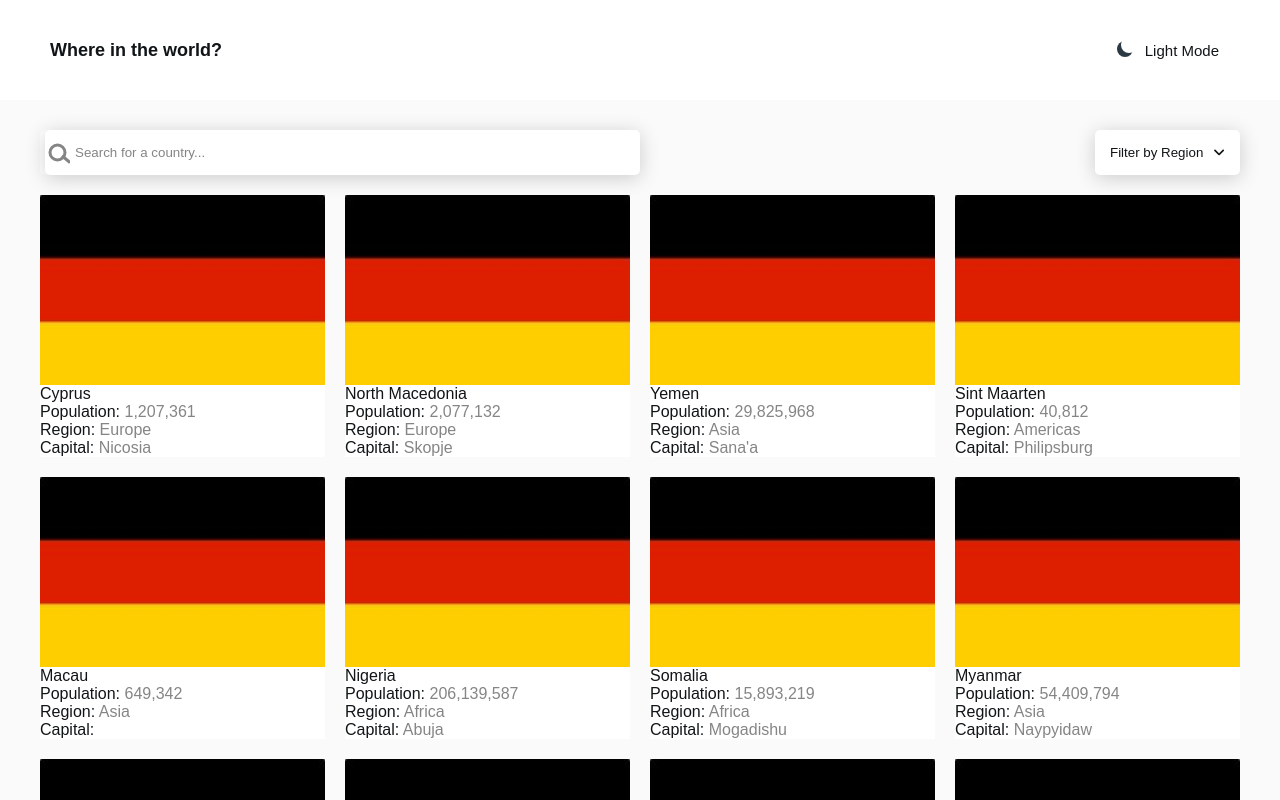
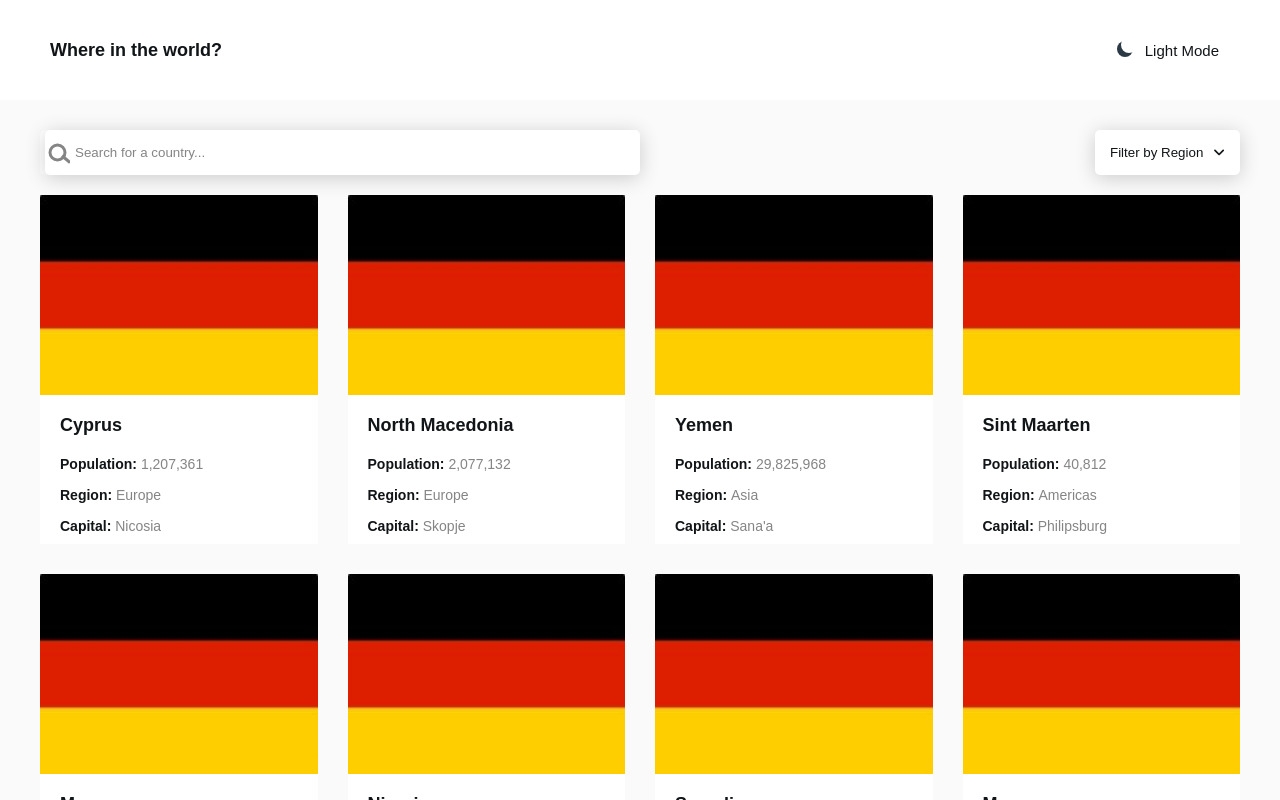
Before and after one commit to Xyzeebit/find-country, a Next.js app: page / in a window 1280 px wide. Shown: the top 800 px of the page. Built offline with nearby package versions, Linux system fonts and the light colour scheme; a web font is replaced by a local one.

Commit message:
Added fetch items on scroll

```diff
--- a/components/Country.jsx
+++ b/components/Country.jsx
@@ -11,7 +11,7 @@ export default function Country({ countryName, population, region, capital, flag
             color: theme.input,
 
         }}>
-            <Image
+            <img
                 src={flag}
                 alt="Flag"
                 width={300}
--- a/components/List.jsx
+++ b/components/List.jsx
@@ -1,25 +1,71 @@
-import { useState, useEffect } from 'react';
+import { useState, useEffect, useContext } from 'react';
 import useInfiniteScroll from '../hooks/useInfiniteScroll';
+import Country from './Country';
+import Link from 'next/link';
+import ThemeContext from './ThemeContext';
 
-export default function List() {
-  const [data, setData] = useState(Array.from(Array(30).keys(), n => n + 1));
+export default function List({ countries }) {
+  const LIMIT = 20;
+  const [data, setData] = useState(countries.slice(0, LIMIT));
   const [isFetching, setIsFetching] = useInfiniteScroll(fetchMoreItems);
-
+  const [theme] = useContext(ThemeContext);
+  console.log(data);
   function fetchMoreItems() {
     setTimeout(() => {
-      setData(prev => ([...prev, ...Array.from(Array(30).keys()), n => n + prev.length + 1]))
+      if(data.length + LIMIT < countries.length) {
+        setData([...data, ...countries.slice(data.length, data.length + LIMIT)]);
+        // console.log(data);
+      } else {
+        setData([...data, ...countries.slice(data.length)]);
+      }
       setIsFetching(false);
-    }, 2000);
+    }, 1500);
   }
 
   return (
     <>
-      <ul>
-        {
-          data.map((item, i) => <li key={i}>List item: {item}</li>)
+      <div className="grid">
+        { data.map((country, i) => {
+            const countryName = country.name.common;
+            const population = country.population.toLocaleString('en-US');
+            const flag = '/flag.jpg'; //country.flags.svg;
+            let capital = '';
+            if(country.capital) {
+              capital = country.capital.join(', ');
+            }
+            const region = country.region;
+            const path = country.name.common.toLowerCase().replace(/\W+/g, '-');
+            return (
+              <Link key={countryName + i} href='/[country]' as={`/${path}`}>
+                <a style={{ color: theme.text }}>
+                  <Country
+                    countryName={countryName}
+                    population={population}
+                    flag={flag}
+                    capital={capital}
+                    region={region}
+                  />
+                </a>
+              </Link>
+            )
+          })
         }
-      </ul>
-      {isFetching && 'Fetching more items...'}
+      </div>
+      {isFetching && <Loader /> }
     </>
   );
 }
+
+const Loader = () => {
+  const style = {
+    width: 30,
+    height: 30,
+    border: '5px solid #ccc',
+    borderTop: '5px solid green',
+    margin: '20px auto',
+    borderRadius: 100,
+  }
+  return (
+    <div className="loader"></div>
+  )
+}
--- a/pages/index.js
+++ b/pages/index.js
@@ -4,9 +4,9 @@ import { useRouter } from 'next/router';
 import { useState, useEffect, useContext, useMemo } from 'react';
 import Country from '../components/Country';
 import ThemeContext from '../components/ThemeContext';
-// import List from '../components/List';
+import List from '../components/List';
 
-import all from '../data';
+// import all from '../data';
 import countries from '../rest-countries';
 
 
@@ -175,7 +175,10 @@ export default function Home() {
       {showSearch.show && <div className="search_details">
         Showing result for "{showSearch.search}"...
       </div>}
-      <div className="grid">
+
+      <List countries={data} />
+
+      {/*<div className="grid">
         {data.map((country, i) => {
 
           const countryName = country.name.common;
@@ -203,7 +206,7 @@ export default function Home() {
           )
         })}
 
-      </div>
+      </div>*/}
     </div>
   )
 }
--- a/styles/globals.css
+++ b/styles/globals.css
@@ -124,6 +124,16 @@ a {
     right: 25px;
   }
 }
+@media screen and (min-width: 320px) and (min-width: 861px) {
+  .search-bar .search-filter .filter_list {
+    right: 30px;
+  }
+}
+@media screen and (min-width: 320px) and (min-width: 1120px) {
+  .search-bar .search-filter .filter_list {
+    right: 35px;
+  }
+}
 @media screen and (min-width: 320px) {
   .search-bar .search-filter .filter_list a {
     padding: 10px 0 10px 20px;
@@ -139,8 +149,8 @@ a {
     margin-top: 20px;
     display: grid;
     grid-template-columns: 80vw;
-    row-gap: 20px;
-    column-gap: 20px;
+    row-gap: 30px;
+    column-gap: 30px;
   }
 }
 @media screen and (min-width: 601px) {
@@ -148,12 +158,12 @@ a {
     grid-template-columns: 1fr 1fr;
   }
 }
-@media screen and (min-width: 761px) {
+@media screen and (min-width: 861px) {
   .grid {
     grid-template-columns: 1fr 1fr 1fr;
   }
 }
-@media screen and (min-width: 861px) {
+@media screen and (min-width: 1120px) {
   .grid {
     grid-template-columns: 1fr 1fr 1fr 1fr;
   }
@@ -167,6 +177,25 @@ a {
     border-bottom-left-radius: 5px;
     border-bottom-right-radius: 5px;
     transition: all 300ms ease-in-out;
+    box-shadow: 0 0px 0px 0px rgba(0, 0, 0, 0.2), 0 3px 20px 0 rgba(0, 0, 0, 0.19);
+    padding-bottom: 20px;
+  }
+  .country .country-name {
+    font-weight: 700;
+    font-size: 18px;
+    padding-left: 20px;
+    margin-top: 20px;
+    margin-bottom: 15px;
+  }
+  .country .country-text {
+    font-size: 14px;
+    padding: 5px 0 10px 20px;
+  }
+  .country .country-text span:first-child {
+    font-weight: 600;
+  }
+  .country img {
+    width: 100%;
   }
 }
 
@@ -174,4 +203,25 @@ a {
   color: var(--placeholder-color);
 }
 
+.loader {
+  -webkit-animation: loader 1000ms linear infinite;
+  -moz-animation: loader 1000ms linear infinite;
+  animation: loader 1000ms linear infinite;
+  width: 30px;
+  height: 30px;
+  border: 3px solid #cccccc7a;
+  border-top: 3px solid green;
+  margin: 20px auto;
+  border-radius: 100px;
+}
+
+@keyframes loader {
+  from {
+    transform: rotate(0deg);
+  }
+  to {
+    transform: rotate(360deg);
+  }
+}
+
 /*# sourceMappingURL=globals.css.map */
```
Also changed, not shown: pages/list.js (deleted, +0 -7 lines), sass/globals.scss (+52 -4 lines), 1 other file (tests, documents, lock files or other folders).
